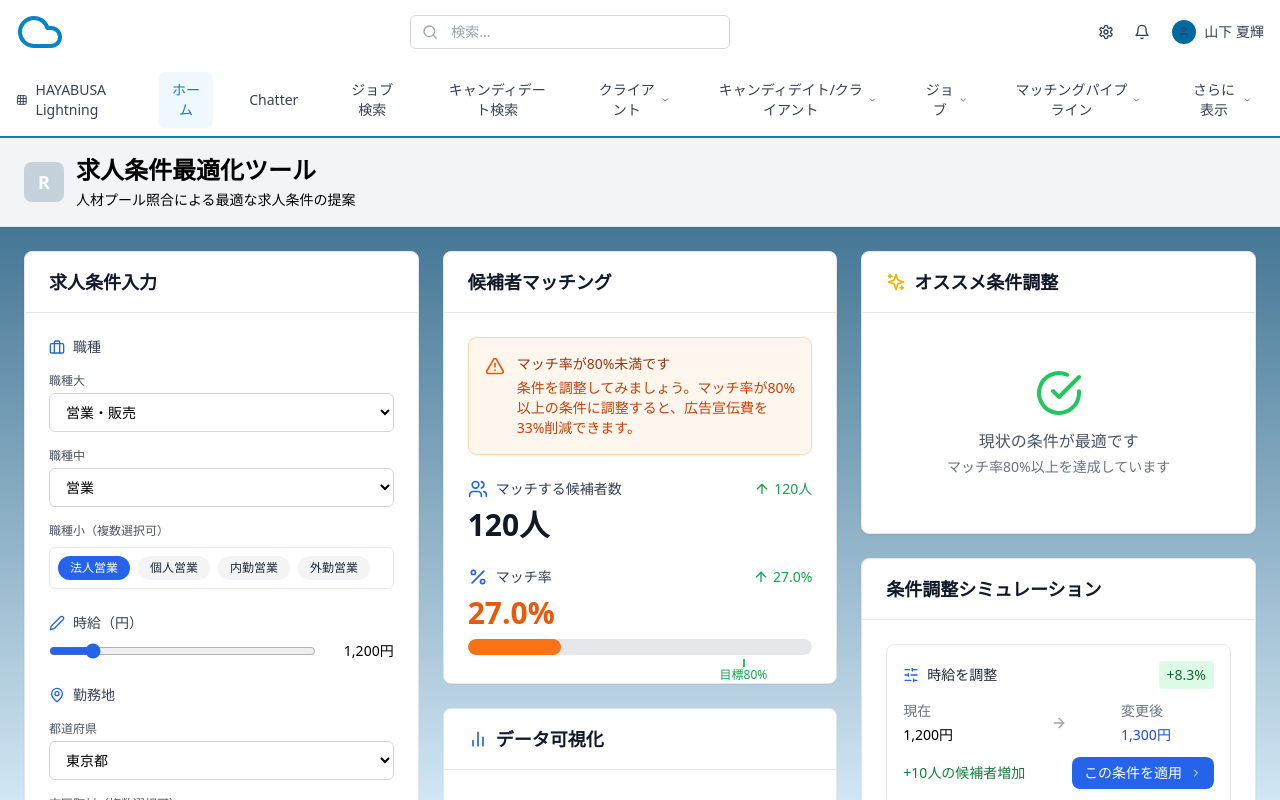
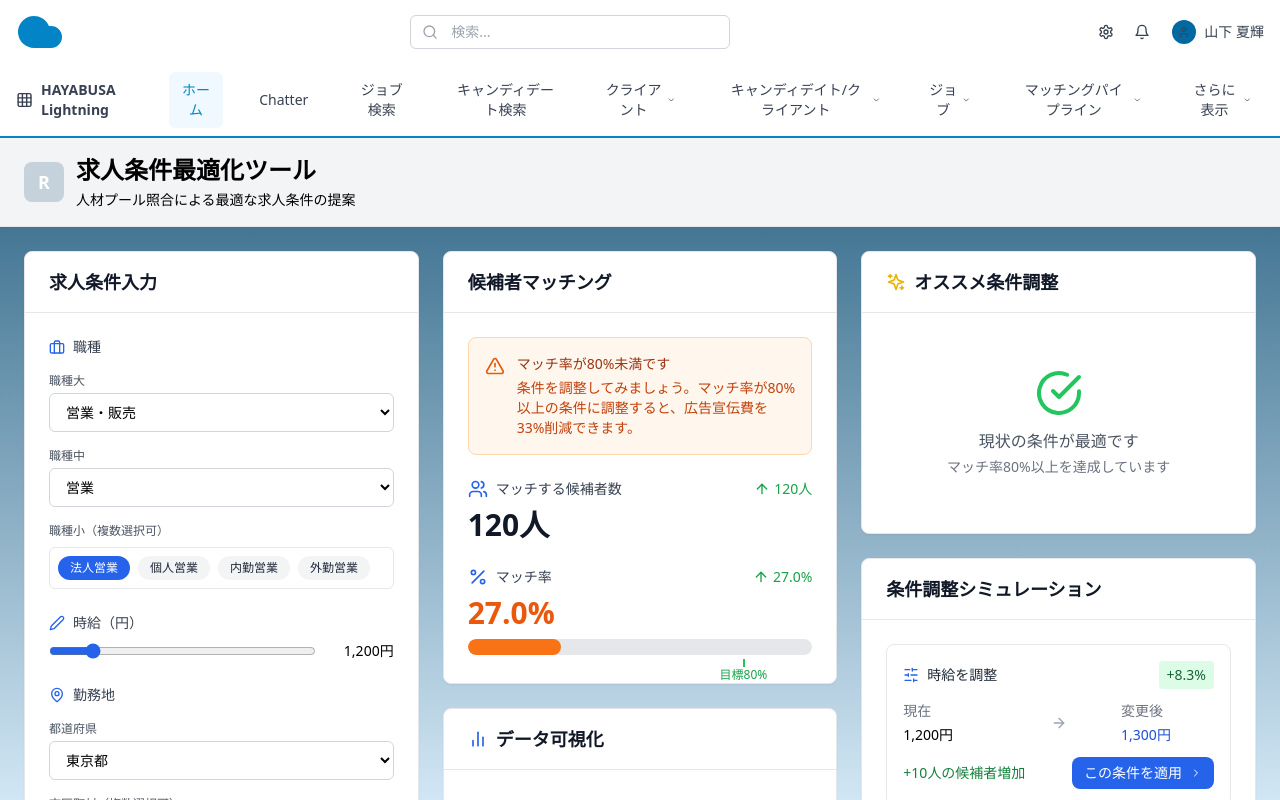
Before and after one commit to NatsukiNateYamashita/better-job-condition-recommender, a React (Vite) app: page / in a window 1280 px wide. Shown: the top 800 px of the page. Built offline with nearby package versions, Linux system fonts and the light colour scheme.

Commit message:
changed title

```diff
--- a/src/App.tsx
+++ b/src/App.tsx
@@ -117,7 +117,7 @@ function App() {
             {/* 左側ロゴ */}
             <div className="flex items-center gap-4">
               <div className="flex items-center gap-3">
-                <Cloud className="w-12 h-12 text-sky-600" />
+                <Cloud className="w-12 h-12 text-sky-600 fill-sky-600" />
               </div>
             </div>
             {/* 中央 検索窓 */}
@@ -153,8 +153,8 @@ function App() {
         <div className="px-4 py-2 bg-white">
           <nav className="flex items-center gap-6">
              <div className="flex items-center gap-2">
-                  <Grid3X3 className="w-4 h-4 text-gray-700" />
-                  <span className="text-gray-700 font-large text-sm">HAYABUSA Lightning</span>
+                  <Grid3X3 className="w-6 h-6 text-gray-700" />
+                  <span className="text-lg text-gray-700 font-bold text-sm">HAYABUSA Lightning</span>
             </div>
             <button className="flex items-center gap-1 px-3 py-2 text-sm font-medium text-sky-600 bg-sky-50 rounded-md hover:bg-sky-100 transition-colors">
               ホーム
```
